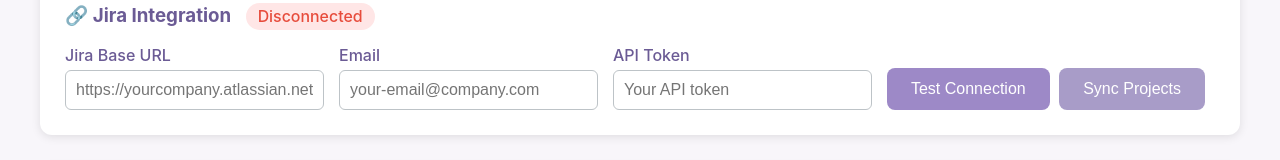
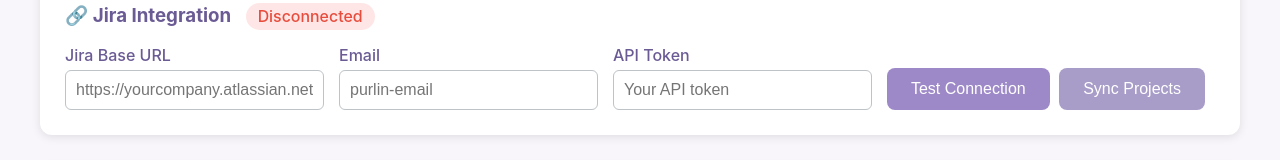
Before and after one commit to Marieta987/BackendRoadmap, a plain HTML site: page index.html in a window 1280 px wide. Shown: the part 351-511 px from the top of the page. Drawn offline with Linux system fonts and the light colour scheme.

Commit message:
Update index.html

```diff
--- a/index.html
+++ b/index.html
@@ -347,7 +347,7 @@
                 </div>
                 <div class="form-group" style="margin-bottom: 0;">
                     <label>Email</label>
-                    <input type="email" id="jira-email" placeholder="your-email@company.com" style="width: 100%; padding: 10px; border: 1px solid #bdc3c7; border-radius: 6px;">
+                    <input type="email" id="jira-email" placeholder="purlin-email" style="width: 100%; padding: 10px; border: 1px solid #bdc3c7; border-radius: 6px;">
                 </div>
                 <div class="form-group" style="margin-bottom: 0;">
                     <label>API Token</label>
```
